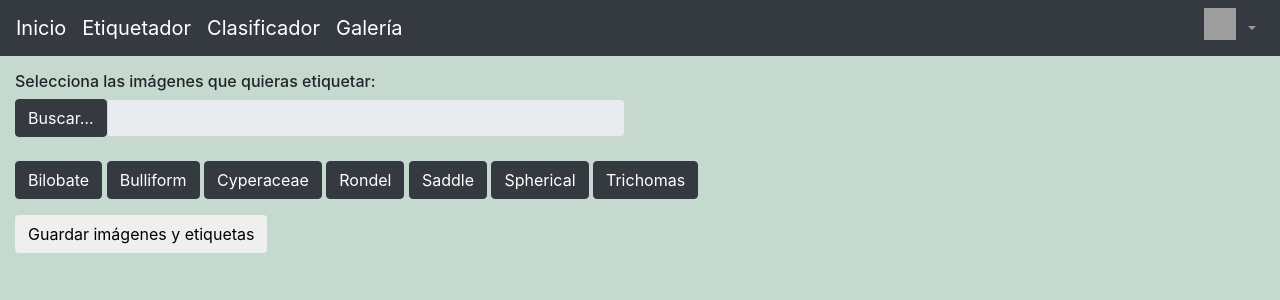
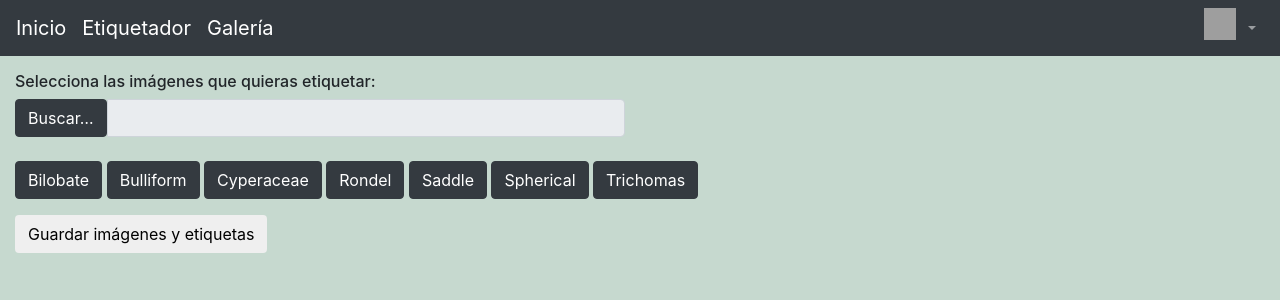
Before and after one commit to mmb0093/TFG_Fitolitos, a Flask app: template code/phytolithclassifier/app/templates/etiquetador.html in a window 1280 px wide. Shown: the top 300 px of the page. Run offline with Flask 2, Linux system fonts and the light colour scheme; the template is opened without the code that fills it, so the values that code supplies are empty; some libraries are stand-ins or nearby versions; grey boxes are pictures that could not be loaded.

Commit message:
quitar clasificador

```diff
--- a/code/phytolithclassifier/app/templates/etiquetador.html
+++ b/code/phytolithclassifier/app/templates/etiquetador.html
@@ -37,10 +37,6 @@
     </li>
     <li class="nav-item">
       <a class="navbar-brand" href="{{url_for('annotator')}}">Etiquetador</a>
-    </li>
-          </li>
-    <li class="nav-item">
-     <a class="navbar-brand" href="#">Clasificador</a>
     </li>
           </li>
     <li class="nav-item">
--- a/code/phytolithclassifier/app/templates/index.html
+++ b/code/phytolithclassifier/app/templates/index.html
@@ -27,9 +27,6 @@
       <a class="navbar-brand" href="{{url_for('annotator')}}">Etiquetador</a>
     </li>
           </li>
-    <li class="nav-item">
-     <a class="navbar-brand" href="#">Clasificador</a>
-    </li>
           </li>
     <li class="nav-item">
       <a class="navbar-brand" href="{{url_for('upfiles')}}">Galería</a>
@@ -54,9 +51,6 @@
     <h1 class="display-4">Clasificador de fitolitos </h1>
     <h3  href="{{url_for('annotator')}}">Etiquetador</h3>
       <h2 class="lead">Sube imágenes de fitolitos y etiqueta mediante esta funcionalidad para generar un dataset de entrenamiento para el modelo</h2>
-    <h3>Clasificador </h3>
-      <h2 class="lead">Sube imágenes en las que quieras detectar fitolitos y el modelo se encargará de clasificarlos y devolver las etiquetas</h2>
-       <h3 href="{{url_for('upfiles')}}">Galería </h3>
       <h4 class="lead">Aquí se mostrarán las imágenes con las que previamente se ha entrenado un modelo</h4>
   </div>
 </div>
--- a/code/phytolithclassifier/app/templates/show_images.html
+++ b/code/phytolithclassifier/app/templates/show_images.html
@@ -13,7 +13,7 @@
       <a class="navbar-brand" href="{{url_for('index')}}">Inicio</a>
       <a class="navbar-brand" href="{{url_for('annotator')}}">Etiquetador</a>
       <a class="navbar-brand" href="{{url_for('upfiles')}}">Subir imágenes</a>
-      <a class="navbar-brand" href="#">Clasificador</a>
+
 
 
       </nav>
```
Also changed, not shown: 1 other file.
